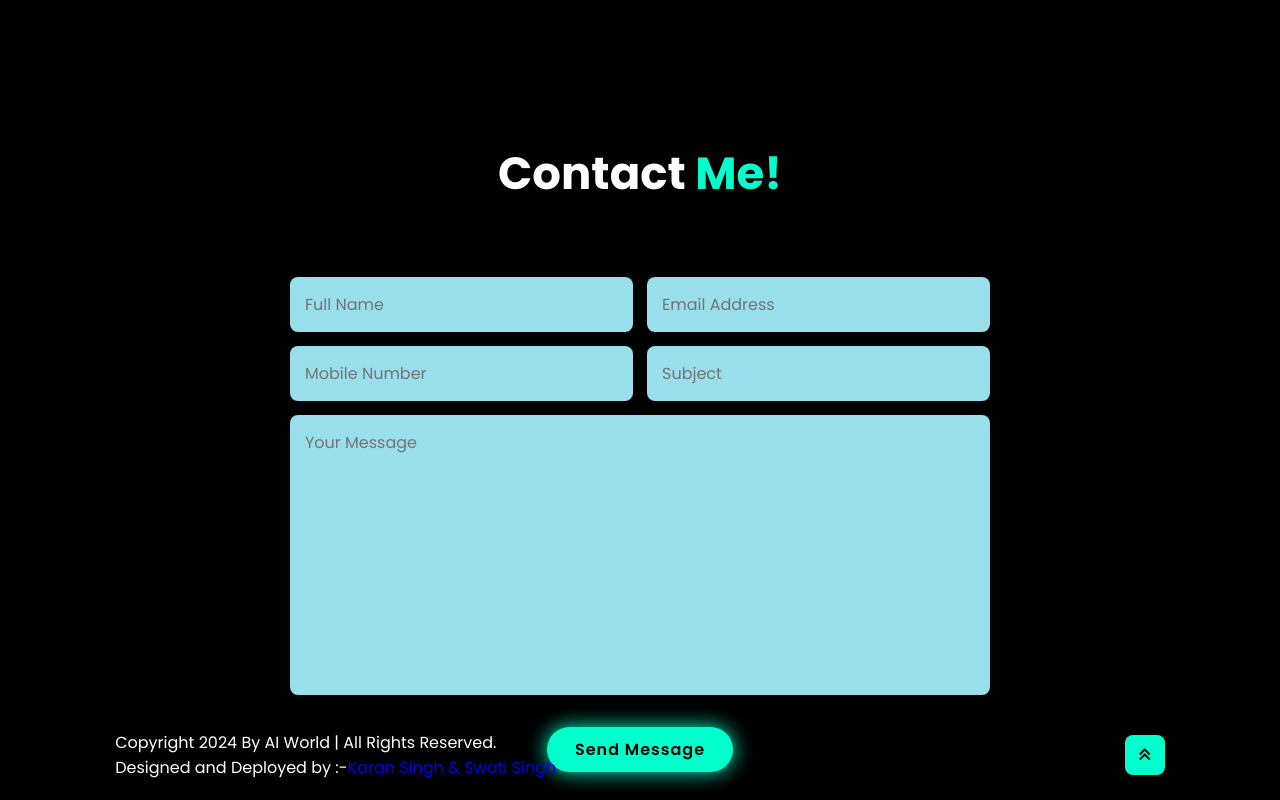
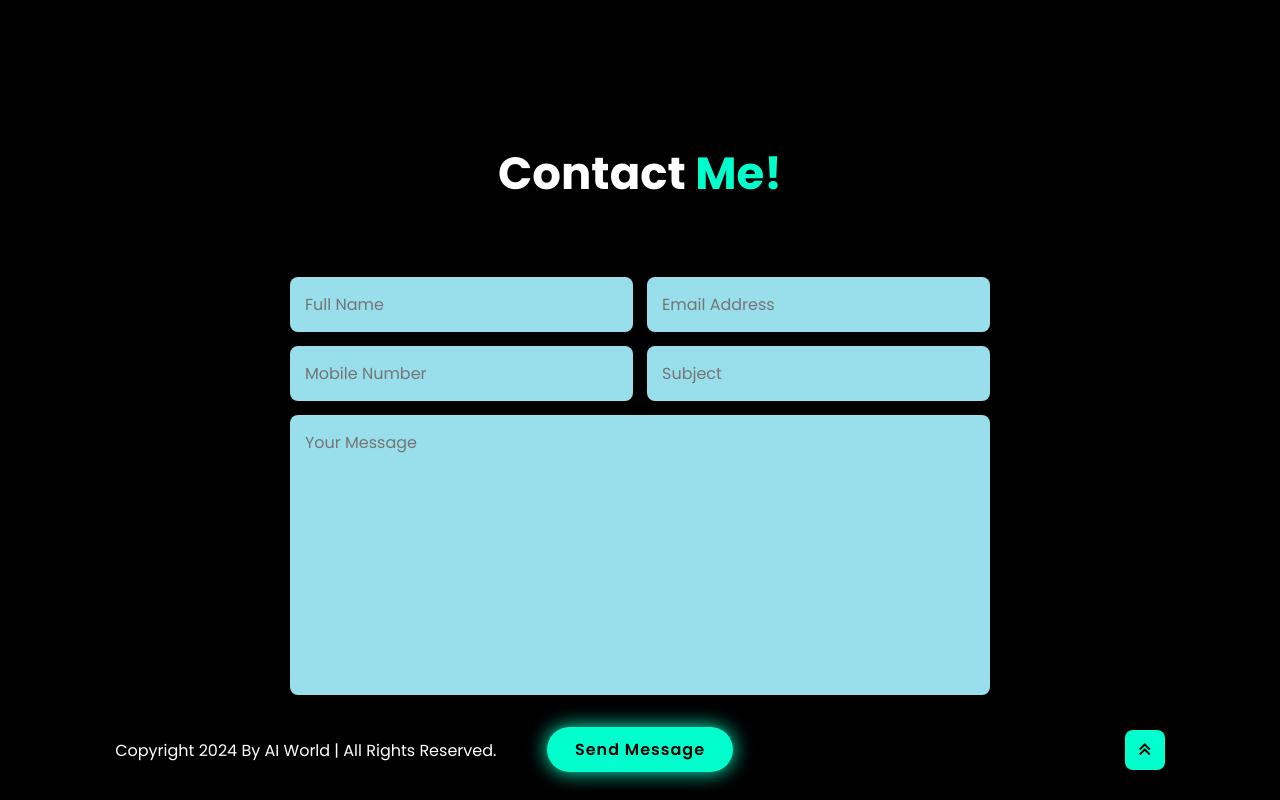
Before and after one commit to Karankumar80/AI-World, a plain HTML site: page index.html in a window 1280 px wide. Shown: the part 5587-6387 px from the top of the page. Drawn offline with nearby package versions, Linux system fonts and the light colour scheme; a script that the page names is missing.

Commit message:
Update index.html

```diff
--- a/index.html
+++ b/index.html
@@ -382,7 +382,7 @@
 
 <footer class="footer">
     <div class="footer-text">
-        <p>Copyright 2024 By AI World | All Rights Reserved. <br> Designed and Deployed by :-<a href="https://karan.vercel.app/">Karan Singh & </a><a href="https://www.linkedin.com/in/swati-singh-0ab959264?lipi=urn%3Ali%3Apage%3Ad_flagship3_profile_view_base%3B0RKiK2sXQaaC3EERFqYd3w%3D%3D"> Swati Singh</a>
+        <p>Copyright 2024 By AI World | All Rights Reserved.
         </p>
     </div>
     <div class="footer-iconTop">
```
